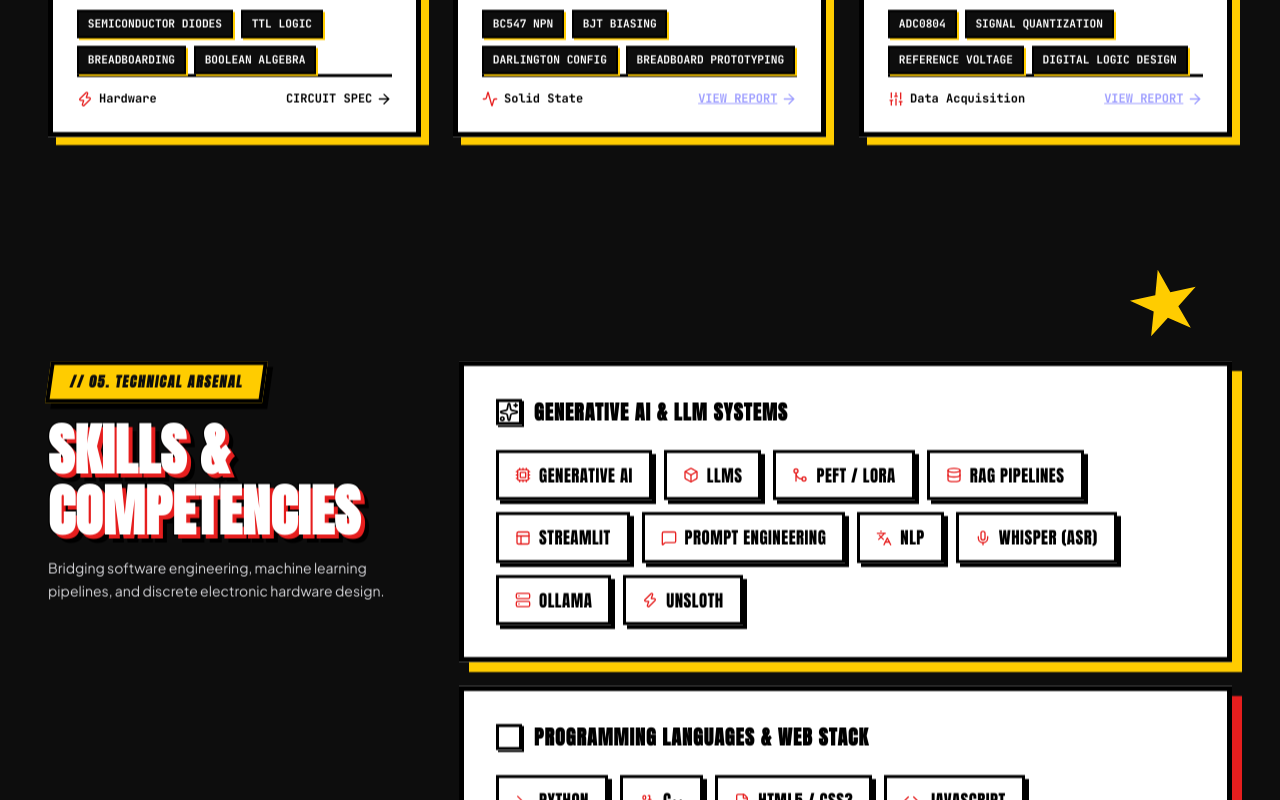
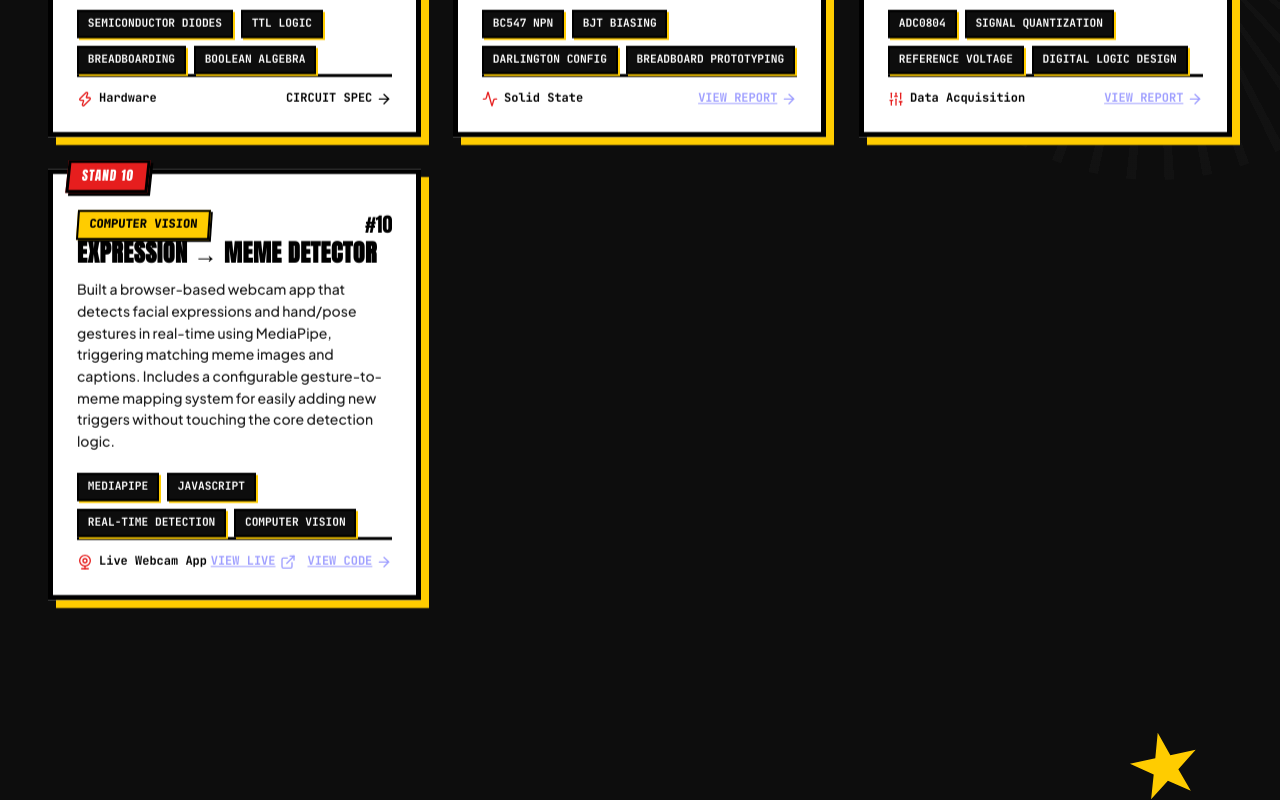
Before and after one commit to sobanasif78/sobanasif78.github.io, a plain HTML site: page index.html in a window 1280 px wide. Shown: the part 4697-5497 px from the top of the page. Drawn offline with nearby package versions, Linux system fonts and the light colour scheme.

Commit message:
Add Expression-Meme project card, fix filter counts

```diff
--- a/index.html
+++ b/index.html
@@ -380,8 +380,8 @@
 
         <!-- Category Filters -->
         <div class="filter-container flex items-center gap-2 self-start md:self-auto overflow-x-auto max-w-full">
-          <button class="filter-btn active" data-filter="all">All (8)</button>
-          <button class="filter-btn" data-filter="software">Software & AI (5)</button>
+          <button class="filter-btn active" data-filter="all">All (10)</button>
+          <button class="filter-btn" data-filter="software">Software & AI (7)</button>
           <button class="filter-btn" data-filter="hardware">Hardware & Digital Logic (3)</button>
         </div>
       </div>
@@ -650,6 +650,38 @@
           </div>
         </article>
 
+        <!-- PROJECT 10: Expression to Meme Detector -->
+        <article class="project-card reveal-el" data-category="software">
+          <span class="card-stand-badge">STAND 10</span>
+          <div>
+            <div class="flex items-center justify-between mb-5 mt-1">
+              <span class="category-pill">Computer Vision</span>
+              <span class="font-display text-xl text-black">#10</span>
+            </div>
+            <h3>
+              Expression → Meme Detector
+            </h3>
+            <p>
+              Built a browser-based webcam app that detects facial expressions and hand/pose gestures in real-time using MediaPipe, triggering matching meme images and captions. Includes a configurable gesture-to-meme mapping system for easily adding new triggers without touching the core detection logic.
+            </p>
+          </div>
+          <div>
+            <div class="flex flex-wrap gap-2 mb-5">
+              <span class="tech-pill">MediaPipe</span>
+              <span class="tech-pill">JavaScript</span>
+              <span class="tech-pill">Real-time Detection</span>
+              <span class="tech-pill">Computer Vision</span>
+            </div>
+            <div class="card-action-bar">
+              <span class="flex items-center gap-1.5"><i data-lucide="webcam" class="w-4 h-4 text-accent-red"></i> Live Webcam App</span>
+              <div class="flex items-center gap-3">
+                <a href="https://sobanasif78.github.io/Expression-meme/" target="_blank" rel="noopener noreferrer" class="flex items-center gap-1 font-bold uppercase hover:text-accent-red transition-colors">View Live <i data-lucide="external-link" class="w-4 h-4"></i></a>
+                <a href="https://github.com/sobanasif78/Expression-meme" target="_blank" rel="noopener noreferrer" class="flex items-center gap-1 font-bold uppercase hover:text-accent-red transition-colors">View Code <i data-lucide="arrow-right" class="w-4 h-4"></i></a>
+              </div>
+            </div>
+          </div>
+        </article>
+
       </div>
     </section>
 
```
